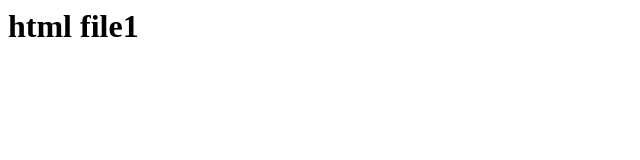
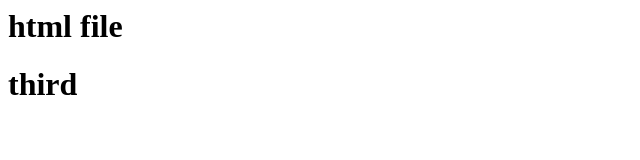
Before and after one commit to dipeshrajput/dipeshrajput, a plain HTML site: page index.html in a window 1280 px wide. Shown: the whole page, without its empty margins (0-640 px from the left). Drawn offline with Linux system fonts and the light colour scheme.

Commit message:
this is 3rd comment

```diff
--- a/index.html
+++ b/index.html
@@ -1,2 +1,3 @@
-<h1>html file1
+<h1>html file
 </h1>
+<h1>third</h1>
```
